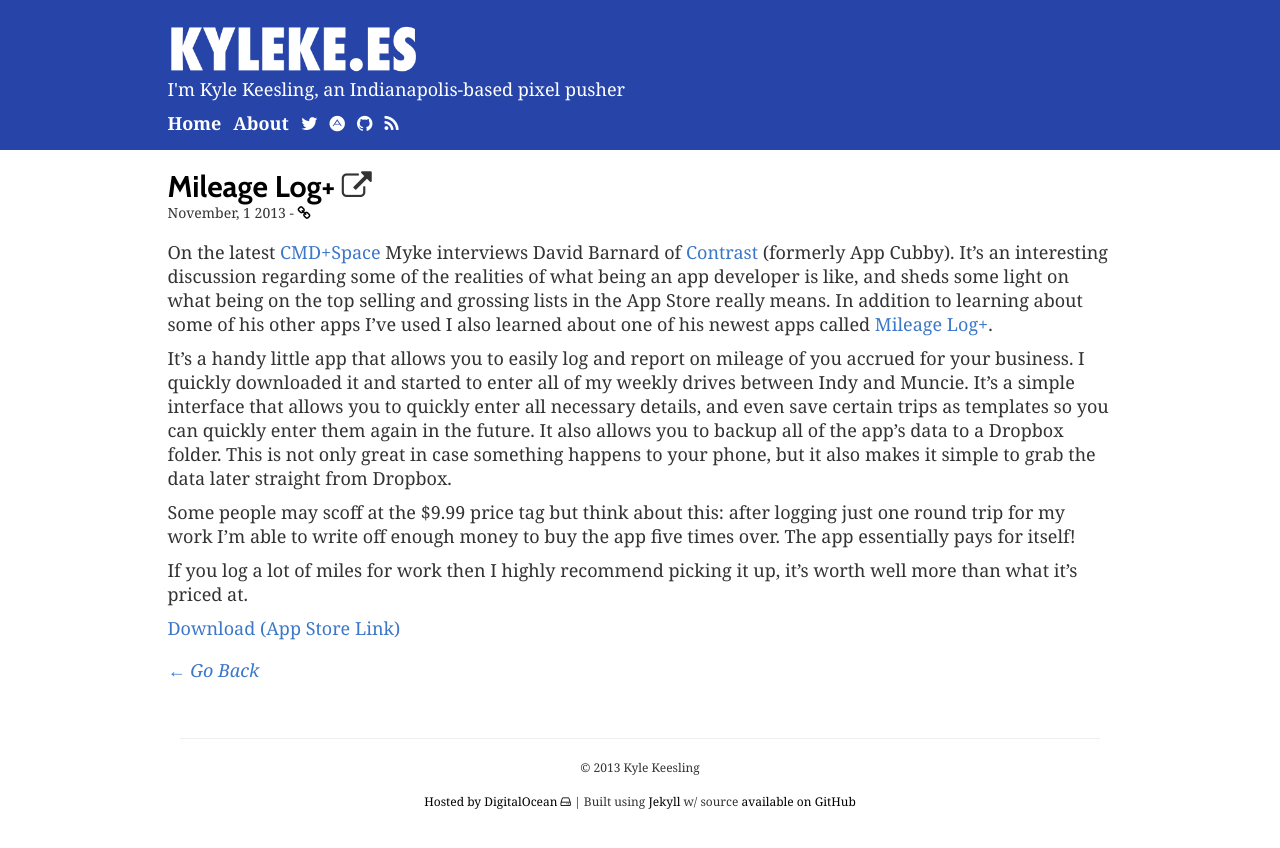
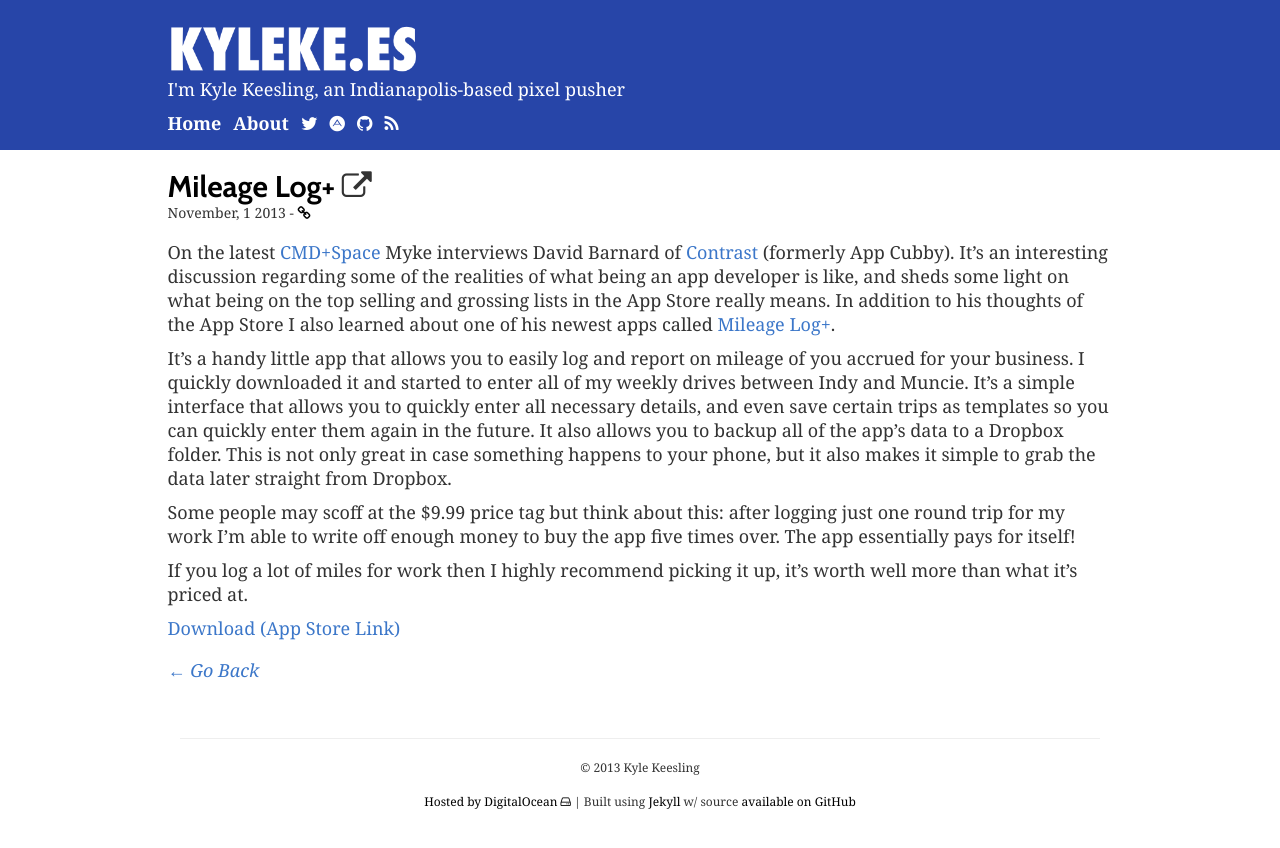
Before and after one commit to kylekeesling/kylekees, a Jekyll site: the page built from _posts/2013-11-01-mileage-log-plus.md, in a window 1280 px wide. Shown: the top 848 px of the page. Built offline with Jekyll 4.4.1, drawn with Linux system fonts in a browser that asks for light colours; nearby versions of some CDN libraries; some web fonts are replaced; Markdown is read by kramdown in place of the engine named in the settings.

Commit message:
small adjustment to first paragraph of ML+ post

```diff
--- a/_posts/2013-11-01-mileage-log-plus.md
+++ b/_posts/2013-11-01-mileage-log-plus.md
@@ -7,7 +7,7 @@
 categories:
 ---
 
-On the latest [CMD+Space][podcastLink] Myke interviews David Barnard of [Contrast][contrastLink] (formerly App Cubby). It's an interesting discussion regarding some of the realities of what being an app developer is like, and sheds some light on what being on the top selling and grossing lists in the App Store really means. In addition to learning about some of his other apps I've used I also learned about one of his newest apps called [Mileage Log+][productLink].
+On the latest [CMD+Space][podcastLink] Myke interviews David Barnard of [Contrast][contrastLink] (formerly App Cubby). It's an interesting discussion regarding some of the realities of what being an app developer is like, and sheds some light on what being on the top selling and grossing lists in the App Store really means. In addition to his thoughts of the App Store I also learned about one of his newest apps called [Mileage Log+][productLink].
 
 It's a handy little app that allows you to easily log and report on mileage of you accrued for your business. I quickly downloaded it and started to enter all of my weekly drives between Indy and Muncie. It's a simple interface that allows you to quickly enter all necessary details, and even save certain trips as templates so you can quickly enter them again in the future. It also allows you to backup all of the app's data to a Dropbox folder. This is not only great in case something happens to your phone, but it also makes it simple to grab the data later straight from Dropbox.
 
```
